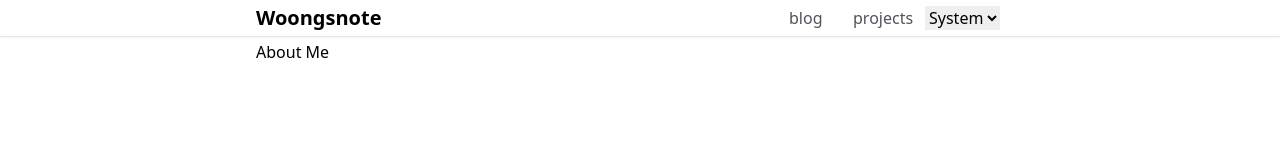
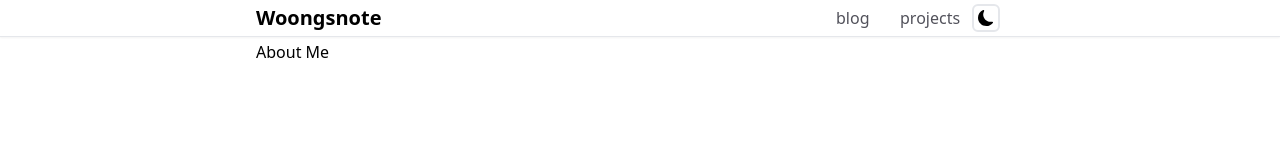
Before and after one commit to woongsnote/woongsnote-dev, a Next.js app: page /about in a window 1280 px wide. Shown: the top 160 px of the page. Built offline with nearby package versions, Linux system fonts and the light colour scheme.

Commit message:
feat: 테마 스위치 수정

```diff
--- a/components/ThemeSwitch.tsx
+++ b/components/ThemeSwitch.tsx
@@ -1,9 +1,10 @@
 import { useState, useEffect } from "react";
 import { useTheme } from "next-themes";
+import { BsSunFill, BsMoonFill } from "react-icons/bs";
 
 const ThemeSwitch = () => {
   const [mounted, setMounted] = useState(false);
-  const { theme, setTheme } = useTheme();
+  const { systemTheme, theme, setTheme } = useTheme();
 
   useEffect(() => {
     setMounted(true);
@@ -11,13 +12,25 @@ const ThemeSwitch = () => {
 
   if (!mounted) return null;
 
+  const currentTheme = theme === "system" ? systemTheme : theme;
+
   return (
-    <div className="mx-4 px-2">
-      <select value={theme} onChange={(e) => setTheme(e.target.value)}>
-        <option value="system">System</option>
-        <option value="light">Light</option>
-        <option value="dark">Dark</option>
-      </select>
+    <div className="md:mx-4 md:px-2 flex justify-center">
+      {currentTheme === "dark" ? (
+        <button
+          className="p-1 border-2 rounded-md"
+          onClick={() => setTheme("light")}
+        >
+          <BsSunFill />
+        </button>
+      ) : (
+        <button
+          className="p-1 border-2 rounded-md"
+          onClick={() => setTheme("dark")}
+        >
+          <BsMoonFill />
+        </button>
+      )}
     </div>
   );
 };
```
